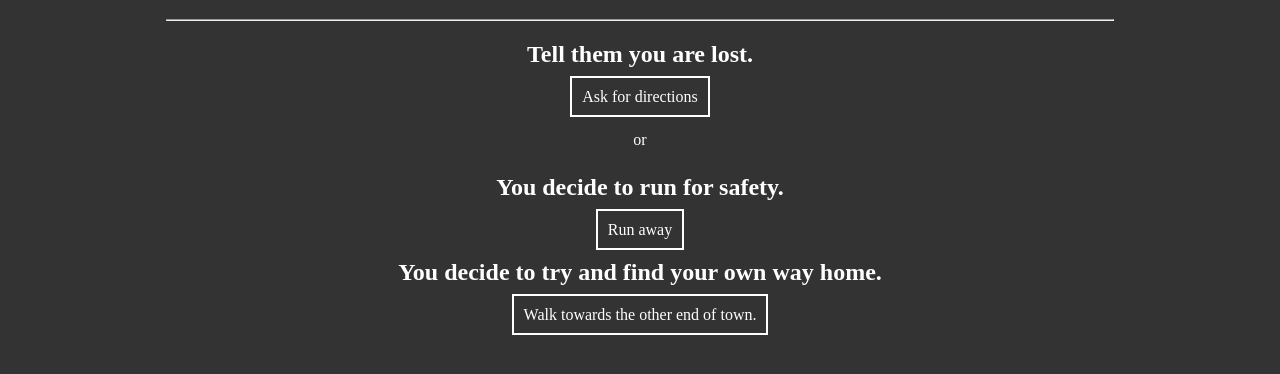
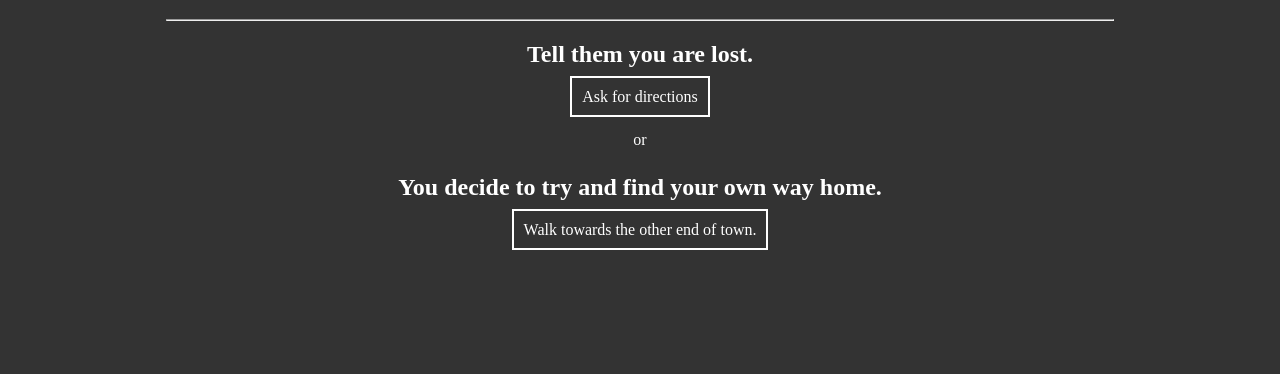
Before and after one commit to 2022michaelh/text-game, a plain HTML site: page walktosmoke.html in a window 1280 px wide. Shown: the part 122-496 px from the top of the page. Drawn offline with nearby package versions, Linux system fonts and the light colour scheme.

Commit message:
Update walktosmoke.html

```diff
--- a/walktosmoke.html
+++ b/walktosmoke.html
@@ -17,11 +17,8 @@
 <a class="decision" href="walkpath.html">Ask for directions</a>
 </div>
 <p class="or">or</p>
-<h2>You decide to run for safety.</h2>
+<h2>You decide to try and find your own way home.</h2>
 <div class="animated flipInX delay-custom">
-<a class="decision" href="youdiedtroll.html">Run away</a>
-<h2>You decide to try and find your own way home.</h2>
-<div class="animated flipInX delay-1s">
 <a class="decision" href="youdiedtroll.html">Walk towards the other end of town.</a>
 </div>
 </div>
```
